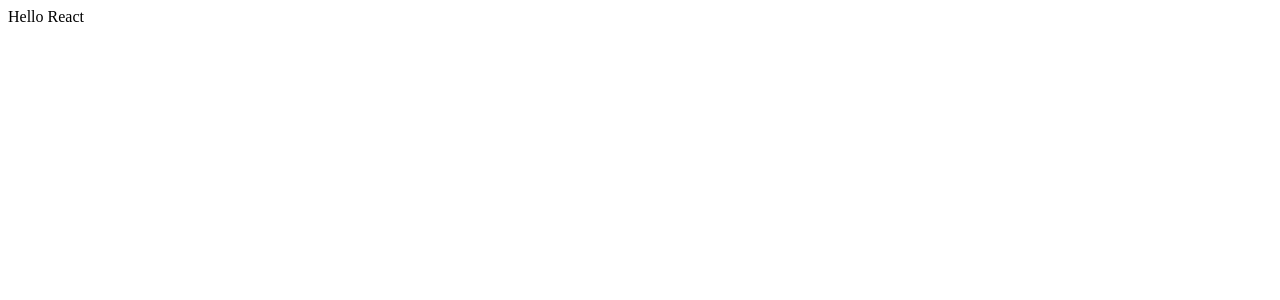
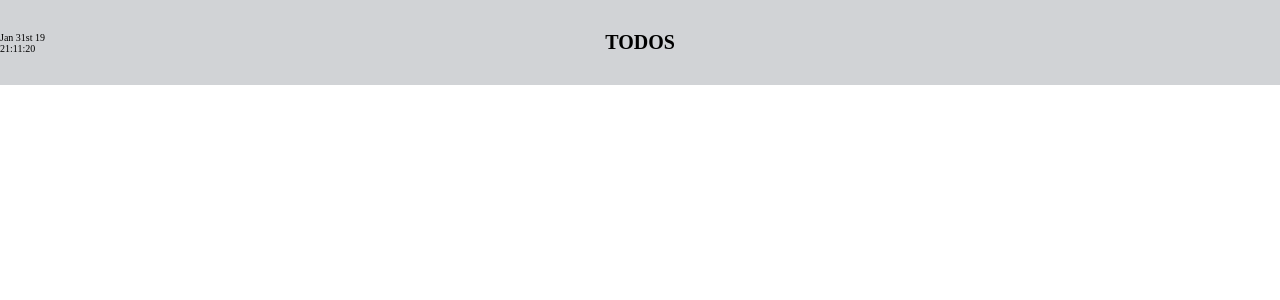
Before and after one commit to mgdsem/todo-app, a React (Create React App) app: page / in a window 1280 px wide. Shown: the top 300 px of the page. Built offline with nearby package versions, Linux system fonts and the light colour scheme.

Commit message:
create header and heeader basic logic

```diff
--- a/package.json
+++ b/package.json
@@ -3,6 +3,8 @@
   "version": "0.1.0",
   "private": true,
   "dependencies": {
+    "moment": "^2.24.0",
+    "node-sass": "^4.11.0",
     "react": "^16.7.0",
     "react-dom": "^16.7.0",
     "react-scripts": "2.1.3"
--- a/src/App.js
+++ b/src/App.js
@@ -1,7 +1,11 @@
 import React from 'react';
 
+import Header from './components/Header';
+
 const App = () => (
-    <div>Hello React</div>
+    <div>
+        <Header />
+    </div>
 );
 
 export default App;
--- /dev/null
+++ b/src/components/Header.js
@@ -0,0 +1,12 @@
+import React from 'react';
+
+import Time from './Time';
+
+const Header = () => (
+    <header className="header">
+        <Time />
+        <h1>TODOS</h1>
+    </header>
+);
+
+export default Header;
--- /dev/null
+++ b/src/components/Time.js
@@ -0,0 +1,32 @@
+import React, { Component } from 'react';
+import moment from 'moment';
+
+class Time extends Component {
+    constructor(props) {
+        super(props);
+        this.state = {
+            currentTime: moment().format("HH:mm:ss"),
+        }
+        this.getCurrentTime = this.getCurrentTime.bind(this);
+    }
+
+    componentDidMount() {
+        this.getCurrentTime();
+        setInterval(this.getCurrentTime, 1000);
+    }
+
+    getCurrentTime() {
+        this.setState({ currentTime: moment().format("HH:mm:ss") })
+    }
+
+    render() {
+        return (
+            <div className="time">
+                <p>{moment().format("MMM Do YY")}</p>
+                <p>{this.state.currentTime}</p>
+            </div>
+        )
+    }
+}
+
+export default Time;
--- a/src/index.js
+++ b/src/index.js
@@ -3,4 +3,6 @@ import ReactDOM from 'react-dom';
 
 import App from './App';
 
+import './styles/main.scss';
+
 ReactDOM.render(<App />, document.getElementById('root'));
--- /dev/null
+++ b/src/styles/components/header.scss
@@ -0,0 +1,7 @@
+.header {
+    @include flex-center();
+
+    background-color: $grey;
+    height: 8.5rem;
+    position: relative;
+}
--- /dev/null
+++ b/src/styles/components/time.scss
@@ -0,0 +1,7 @@
+.time {
+    position: absolute;
+    left: 0;
+    top: 50%;
+    transform: translateY(-50%);
+
+}
--- /dev/null
+++ b/src/styles/general/base.scss
@@ -0,0 +1,8 @@
+* {
+    margin: 0;
+    padding: 0;
+}
+
+html {
+    font-size: 62.5%;
+}
--- /dev/null
+++ b/src/styles/general/colors.scss
@@ -0,0 +1 @@
+$grey: #d1d3d6;
--- /dev/null
+++ b/src/styles/general/mixins.scss
@@ -0,0 +1,5 @@
+@mixin flex-center {
+    display: flex;
+    align-items: center;
+    justify-content: center;
+}
--- /dev/null
+++ b/src/styles/main.scss
@@ -0,0 +1,5 @@
+@import 'general/colors.scss';
+@import 'general/mixins.scss';
+@import 'general/base.scss';
+@import 'components/header.scss';
+@import 'components/time.scss';
```
Also changed, not shown: 1 other file (tests, documents, lock files or other folders).
